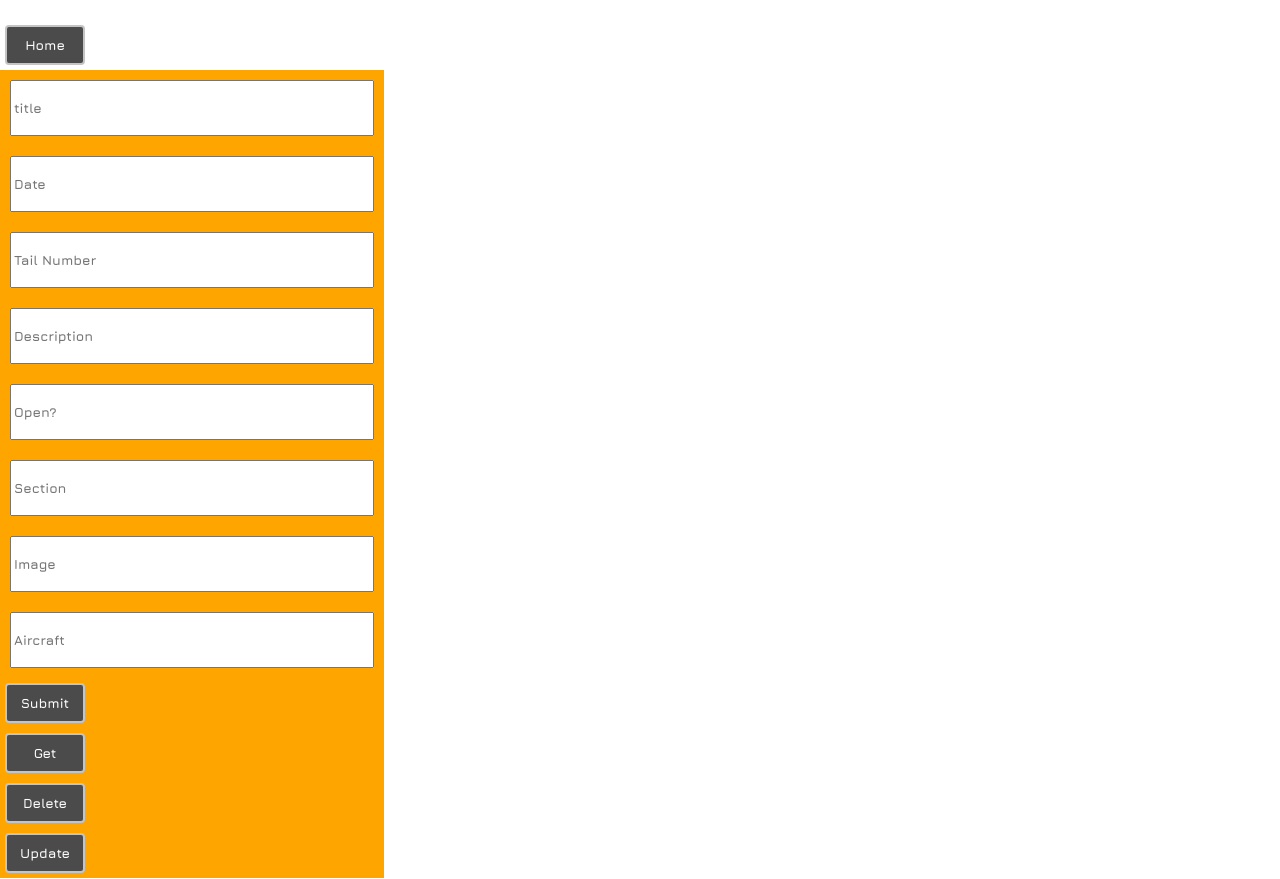
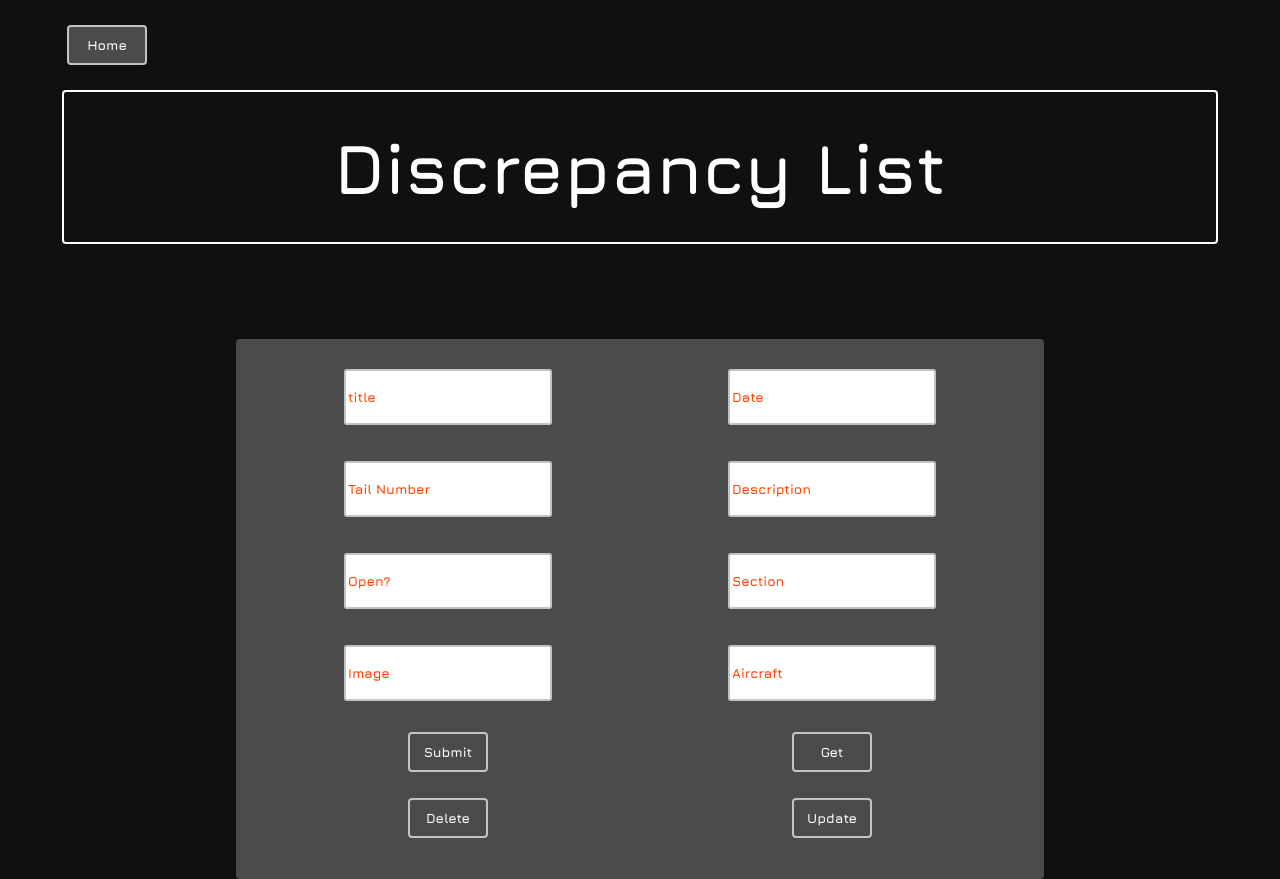
Before and after one commit to kennedymark680/community_write_up, a React (Create React App) app in the folder client/: page /Discrepancy/1 in a window 1280 px wide. Built offline with nearby package versions, Linux system fonts and the light colour scheme.

Commit message:
Styleing the Discrepancy list

```diff
--- a/client/src/App.css
+++ b/client/src/App.css
@@ -6,7 +6,8 @@
 }
 
 .home-page,
-.details-page {
+.details-page,
+.form-page {
   background-color: rgb(16, 16, 16);
   min-height: 100vh;
 }
@@ -28,16 +29,27 @@ nav {
 }
 
 .input-section {
-  display: flex;
-  flex-direction: column;
-  justify-content: center;
-  background-color: orange;
-  width: 30vw;
+  display: grid;
+  grid-template-columns: 1fr 1fr;
+  justify-items: center;
+  background-color: #4b4b4b;
+  width: 60vw;
+  height: 500px;
+  border-radius: 4px;
+  margin-top: 75px;
+  padding: 20px;
 }
 
 input {
   height: 50px;
+  width: 200px;
   margin: 10px;
+  border: #c4c4c4 solid 2px;
+  border-radius: 3px;
+}
+
+input::placeholder {
+  color: #ff4200;
 }
 
 button {
@@ -189,7 +201,8 @@ button,
   margin-top: 20px;
 }
 
-.details-page {
+.details-page,
+.form-page {
   display: flex;
   flex-direction: column;
   align-items: center;
--- a/client/src/pages/Discrepancy_Form.js
+++ b/client/src/pages/Discrepancy_Form.js
@@ -1,13 +1,15 @@
 import { useParams } from 'react-router-dom'
+import AircraftBanner from '../components/AircraftBanner'
 import Nav from '../components/Nav'
 
 const DiscrepancyForm = (props) => {
   const { id } = useParams()
 
   return (
-    <div>
+    <div className="form-page">
       <div className="nav-container">
         <Nav />
+        <AircraftBanner />
       </div>
       <section className="input-section">
         <input
```
